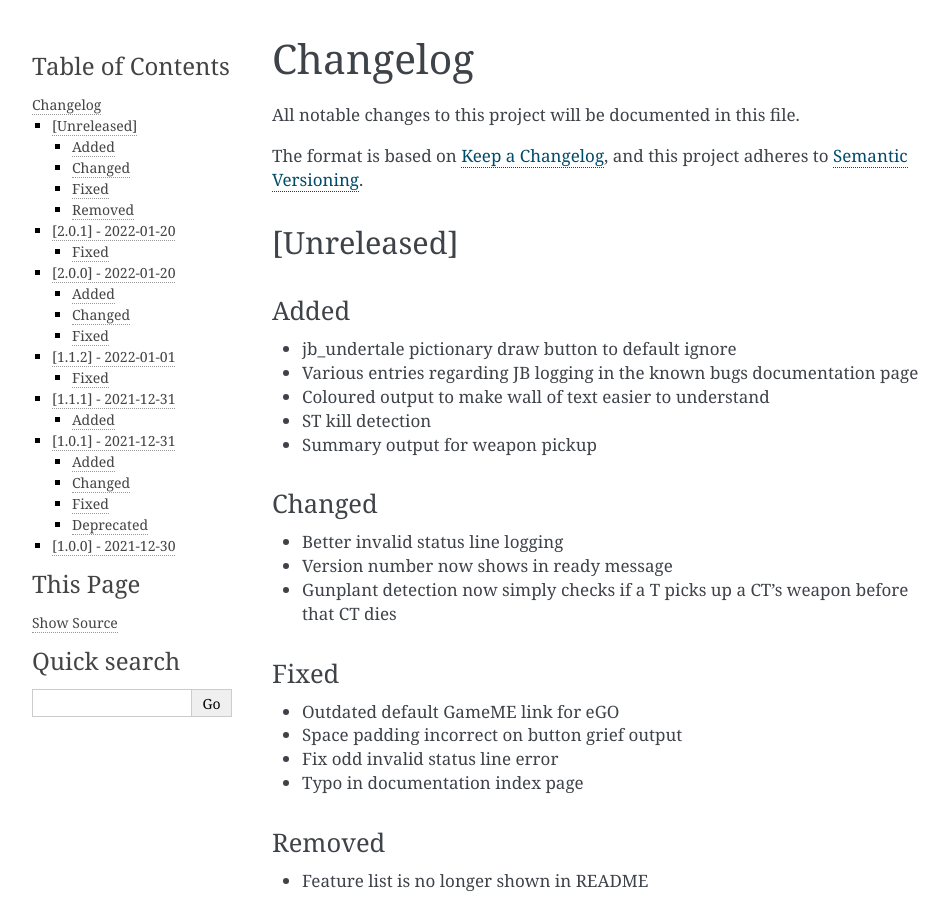
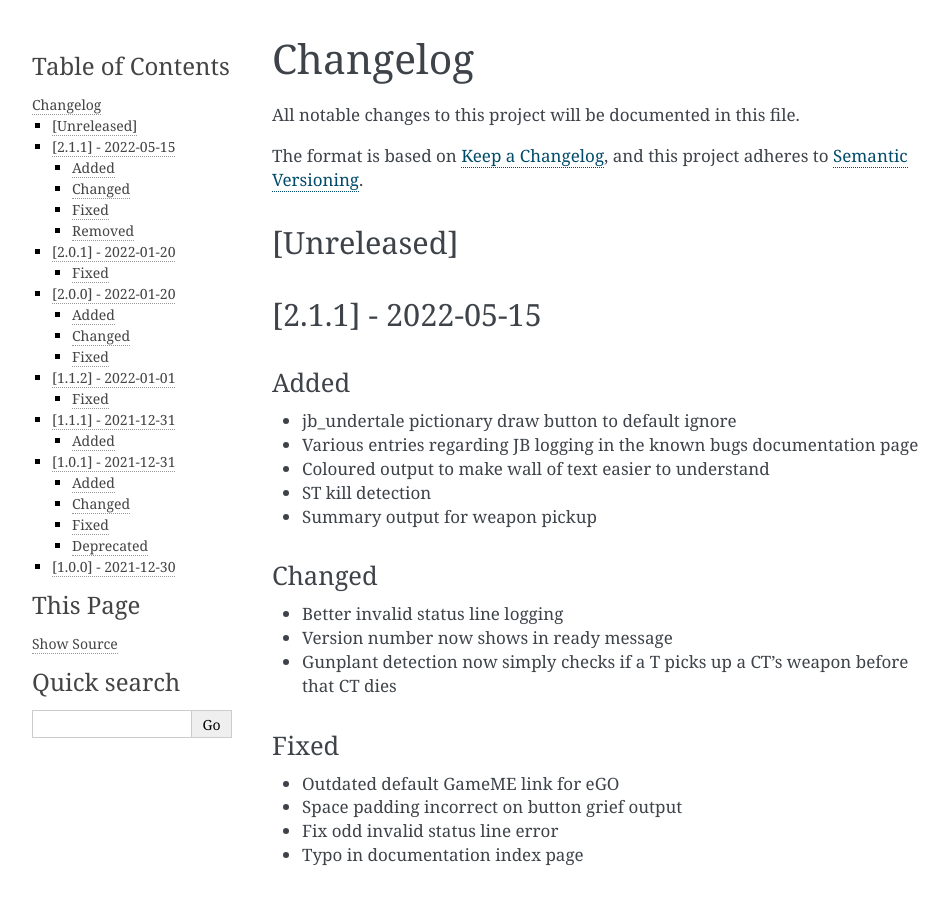
Before and after one commit to BLANK-TH/TSonitor, a Sphinx documentation site: the page built from docs/source/changelog.rst, in a window 1280 px wide and 900 px high. Shown: the whole window, without its empty margins (148-1097 px from the left). Built offline with Sphinx 7.4.7, drawn with Linux system fonts in a browser that asks for light colours.

Commit message:
prep changelog for release

```diff
--- a/docs/source/changelog.rst
+++ b/docs/source/changelog.rst
@@ -7,6 +7,9 @@ and this project adheres to `Semantic Versioning <https://semver.org/spec/v2.0.0
 
 [Unreleased]
 --------------
+
+[2.1.1] - 2022-05-15
+------------------------
 Added
 ^^^^^
 * jb_undertale pictionary draw button to default ignore
```
